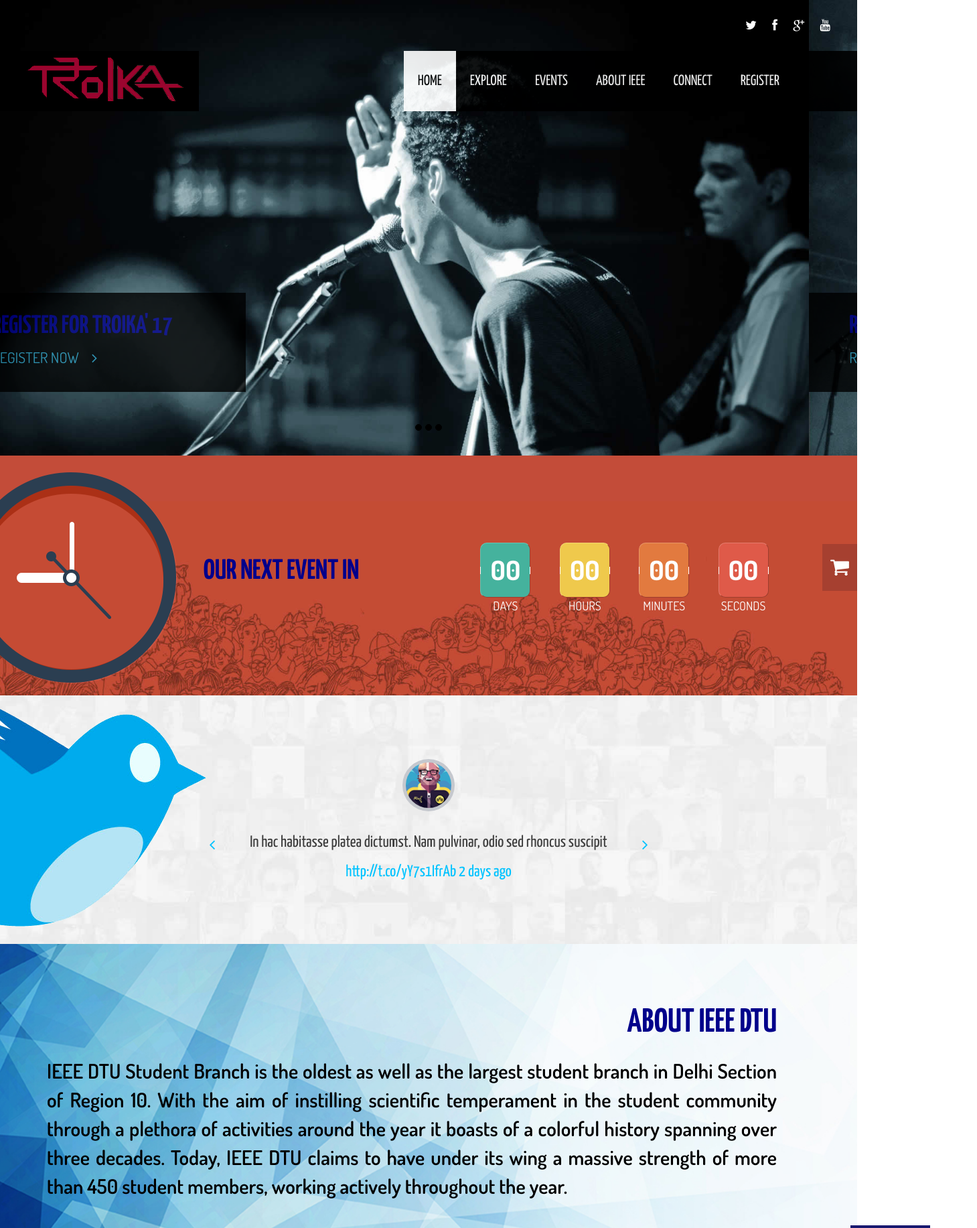
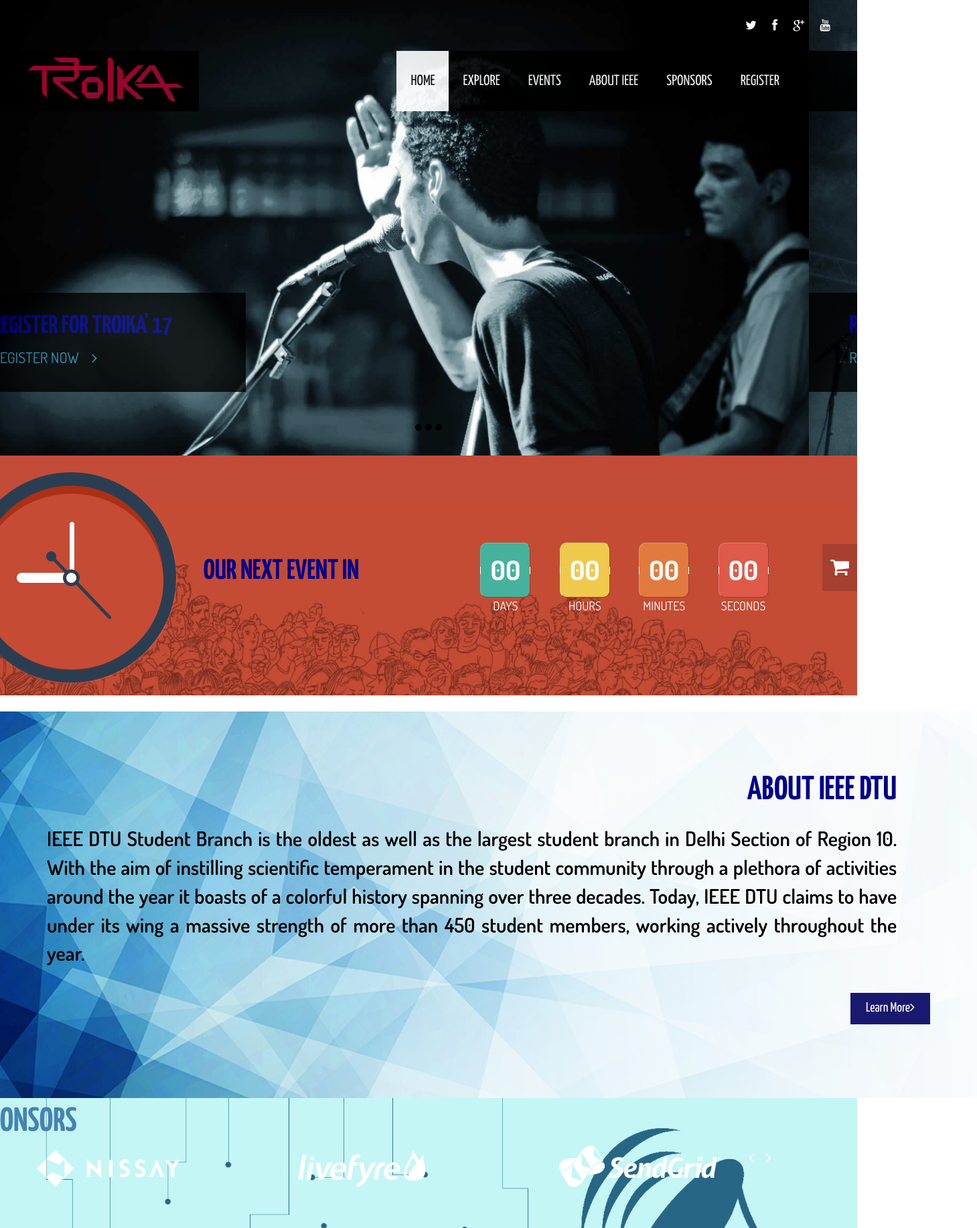
Before and after one commit to nkmishra1997/cms-plugins, a plain HTML site: page index.html in a window 1280 px wide. Shown: the top 1833 px of the page at 67% size, 1459 px wide, since content can reach past the window. Drawn offline with Linux system fonts and the light colour scheme; some packages are replaced by stand-ins of ours.

Commit message:
Removed Twitter Feed

```diff
--- a/css/main.css
+++ b/css/main.css
@@ -502,7 +502,7 @@ h7 {
 }
 
 .about-content {
-  width: 100%;
+  width: 1920px;
   background-image: url("../images/background/about%20troika.png");
   background-position: left bottom;
   background-repeat: no-repeat;
--- a/index.html
+++ b/index.html
@@ -53,7 +53,7 @@
 		                    <li class="scroll"><a href="about.html">Explore</a></li>
 		                    <li class="scroll"><a href="event.html">Events</a></li>
 		                    <li class="scroll"><a href="#about">About IEEE</a></li>
-		                    <li class="no-scroll"><a href="#twitter">Connect</a></li>
+		                    <li class="no-scroll"><a href="#sponsor">Sponsors</a></li>
 		                   <!--<li><a class="no-scroll" href="#" target="_blank"></a></li>  -->
 		                    <li class="scroll"><a href="#contact">Register</a></li>
 		                </ul>
@@ -138,7 +138,7 @@
 
 
 
-	<section id="twitter">
+	<!--<section id="twitter">
 		<div id="twitter-feed" class="carousel slide" data-interval="false">
 			<div class="twit">
 				<img class="img-responsive" src="images/twit.png" alt="twit">
@@ -167,7 +167,7 @@
 				</div>
 			</div>
 		</div>
-	</section><!--/#twitter-feed-->
+	</section><!--/#twitter-feed-->-->
 		<section id="about">
 
 		<div class="about-content">
```
Also changed, not shown: about.html (+1 -1 lines), event.html (+1 -1 lines).
